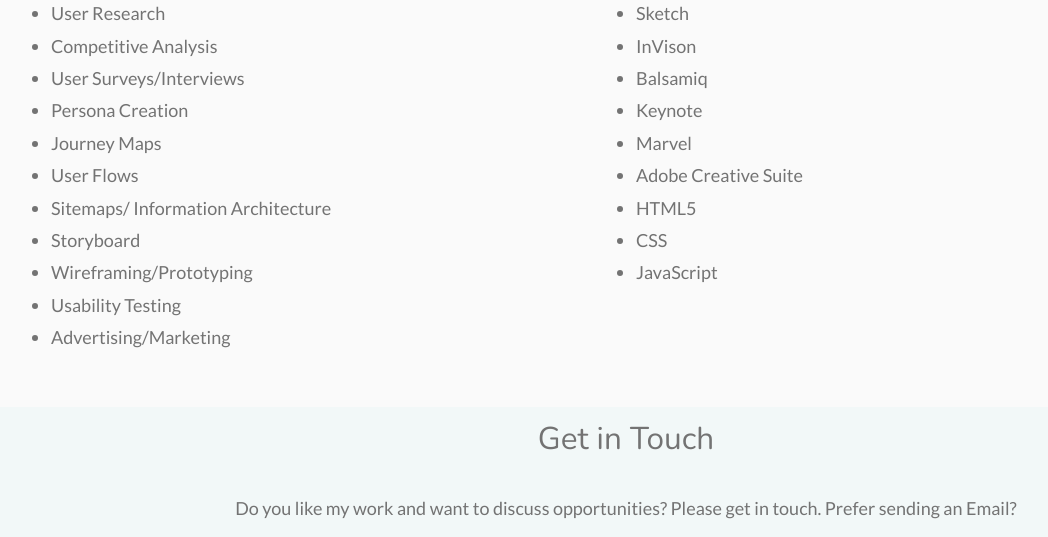
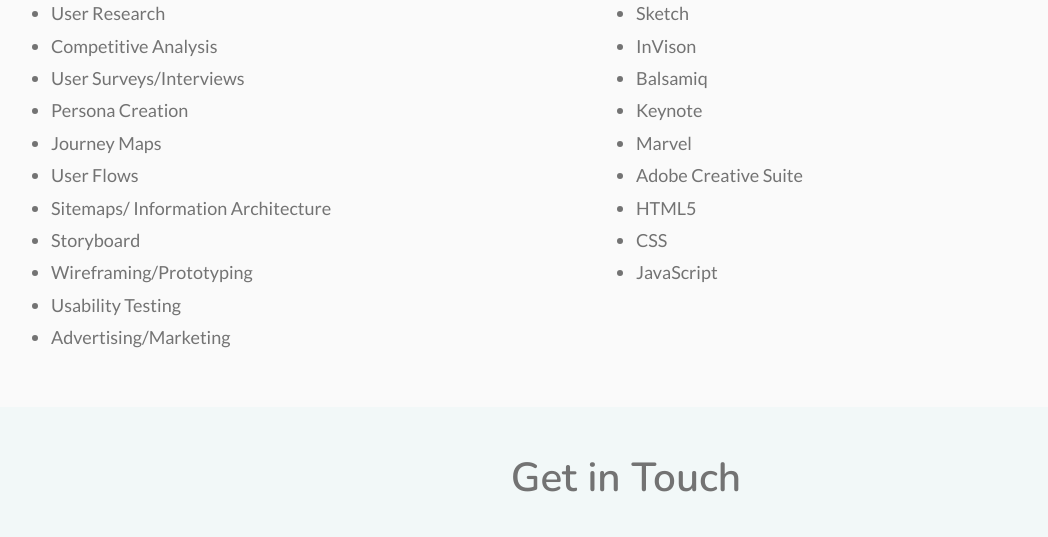
Before and after one commit to Michellezux/portfolio-website, a plain HTML site: page about.html in a window 1280 px wide. Shown: the part 1159-1696 px from the top of the page, without its empty margins (14-1062 px from the left). Drawn offline with nearby package versions, Linux system fonts and the light colour scheme.

Commit message:
Update css/style.css

```diff
--- a/about.html
+++ b/about.html
@@ -134,7 +134,7 @@
   <!--START FOOTER SECTION -->
   <footer id="footer">
     <div class="container">
-      <h3>Get in Touch</h3>
+      <h2>Get in Touch</h2>
       <!--heading for the contact section -->
       <p>
         <!--open paragraph -->
```
Also changed, not shown: css/style.css (+7 -7 lines), expertise.html (+1 -1 lines), index.html (+1 -1 lines), talkingparrot.html (+1 -1 lines).
